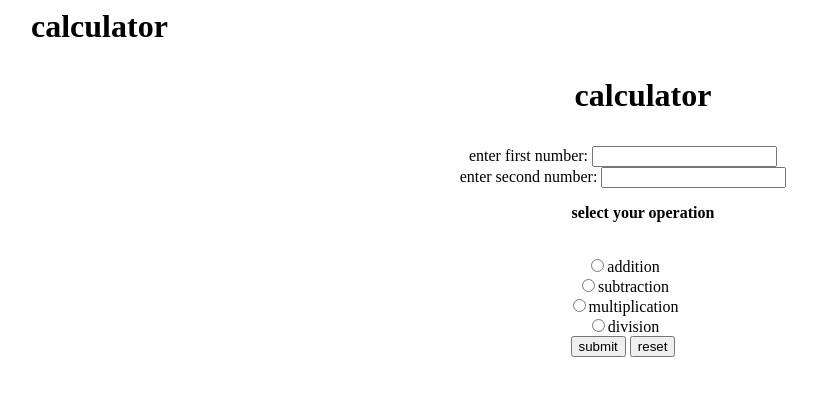
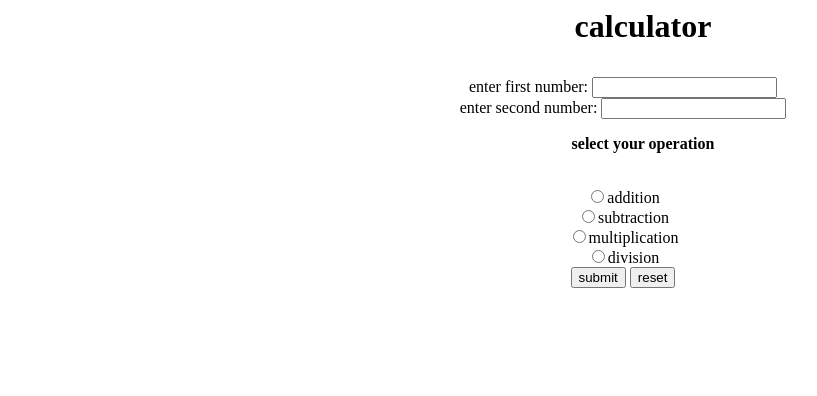
Before and after one commit to nadiyajaleel/calculator, a Flask app: page / in a window 1280 px wide. Shown: the top 396 px of the page, without its empty margins (17-834 px from the left). Run offline with Flask 3, Linux system fonts and the light colour scheme.

Commit message:
calculator

```diff
--- a/templates/index.html
+++ b/templates/index.html
@@ -1,6 +1,6 @@
 <html>
 <head>
-    <h1> <ul>calculator</ul></h1>
+
 
 </head>
 
```
